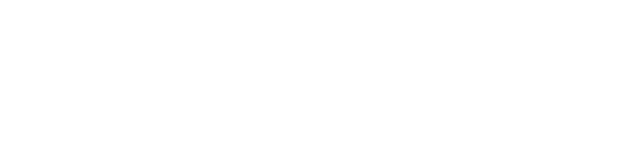
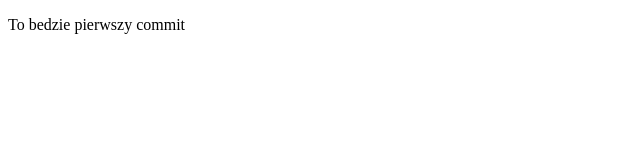
Before and after one commit to UlaBB/nauka-git-3, a plain HTML site: page index.html in a window 1280 px wide. Shown: the whole page, without its empty margins (0-640 px from the left). Drawn offline with Linux system fonts and the light colour scheme.

Commit message:
Add paragraph

```diff
--- a/index.html
+++ b/index.html
@@ -8,7 +8,9 @@
 </head>
 
 <body>
-
+    <div>
+        <p>To bedzie pierwszy commit</p>
+    </div>
 </body>
 
 </html>
```
